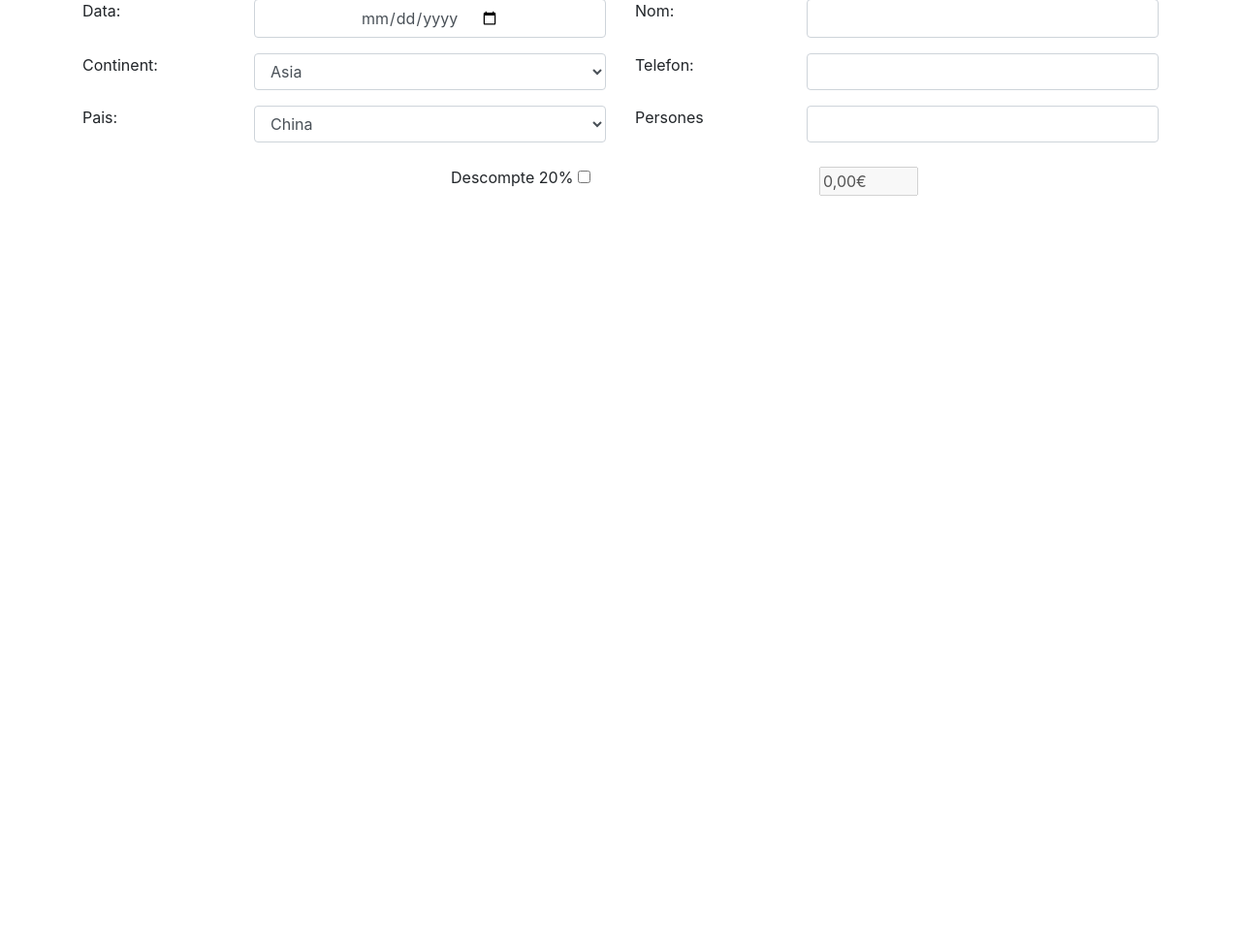
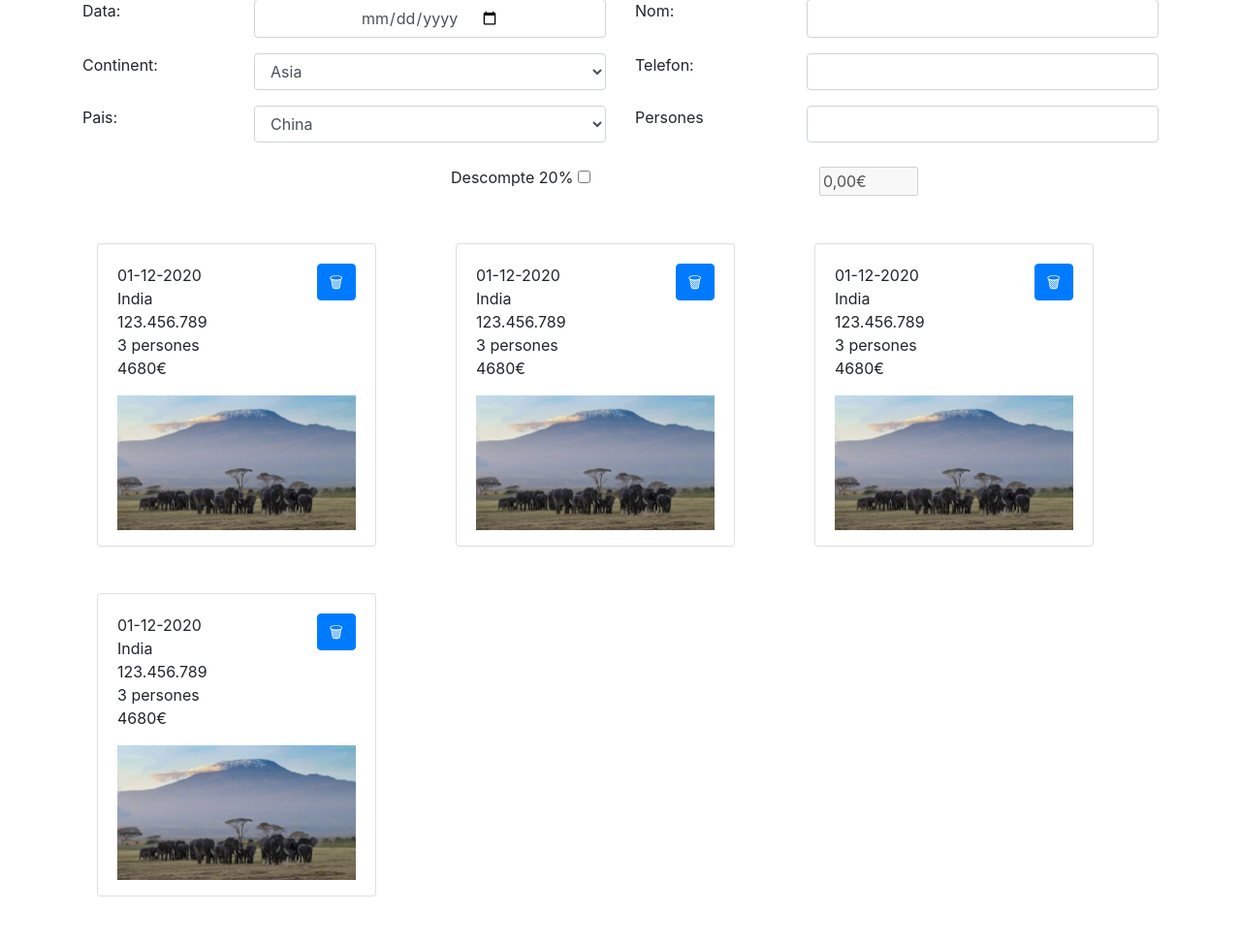
Before and after one commit to martinh118/M12_P1_Wonderfull_Travel, a PHP site: page / in a window 1280 px wide. Shown: the part 180-1153 px from the top of the page at 97% size. Before the commit the page ends 382 px from the top, so only its background shows below. Run offline with PHP 8.4, Linux system fonts and the light colour scheme.

Commit message:
front: creada seccio de reserves ja existents. Afegint elements "card" de bootstrap 4 amb alguns estils inline personalitzats.

```diff
--- a/vista/index.php
+++ b/vista/index.php
@@ -24,7 +24,7 @@
             <h3>Wonderfull Land</h3>
         </div>
         <div class="row justify-content-center mt-2">
-                <div id="data"></div>
+            <div id="data"></div>
         </div>
         <form action="#" class="mt-4">
             <div class="row">
@@ -78,6 +78,71 @@
                 </div>
             </div>
         </form>
+        <div class="container pt-5"><!--  contenidor de reserves -->
+            <div class="row">
+                <div class="col-sm mb-5">
+                    <div class="card" style="width: 18rem;">
+                        <div class="card-body position-relative pb-0">
+                            <ul class="list-unstyled">
+                                <li>01-12-2020</li>
+                                <li>India</li>
+                                <li>123.456.789</li>
+                                <li>3 persones</li>
+                                <li>4680€</li>
+                            </ul>
+                            <a href="#" class="btn btn-primary position-absolute" style="top:1.25rem; right:1.25rem;">🗑</a>
+                        </div>
+                        <img class="card-img-top pb-3" src="../source/optimizadas/africa/kenia/kenia_peq.webp" style="padding-left:1.25rem; padding-right:1.25rem" alt="Card image cap">
+                    </div>
+                </div>
+                <div class="col-sm mb-5">
+                    <div class="card" style="width: 18rem;">
+                        <div class="card-body position-relative pb-0">
+                            <ul class="list-unstyled">
+                                <li>01-12-2020</li>
+                                <li>India</li>
+                                <li>123.456.789</li>
+                                <li>3 persones</li>
+                                <li>4680€</li>
+                            </ul>
+                            <a href="#" class="btn btn-primary position-absolute" style="top:1.25rem; right:1.25rem;">🗑</a>
+                        </div>
+                        <img class="card-img-top pb-3" src="../source/optimizadas/africa/kenia/kenia_peq.webp" style="padding-left:1.25rem; padding-right:1.25rem" alt="Card image cap">
+                    </div>
+                </div>
+                <div class="col-sm mb-5">
+                    <div class="card" style="width: 18rem;">
+                        <div class="card-body position-relative pb-0">
+                            <ul class="list-unstyled">
+                                <li>01-12-2020</li>
+                                <li>India</li>
+                                <li>123.456.789</li>
+                                <li>3 persones</li>
+                                <li>4680€</li>
+                            </ul>
+                            <a href="#" class="btn btn-primary position-absolute" style="top:1.25rem; right:1.25rem;">🗑</a>
+                        </div>
+                        <img class="card-img-top pb-3" src="../source/optimizadas/africa/kenia/kenia_peq.webp" style="padding-left:1.25rem; padding-right:1.25rem" alt="Card image cap">
+                    </div>
+                </div>
+                <div class="col-sm mb-5">
+                    <div class="card" style="width: 18rem;">
+                        <div class="card-body position-relative pb-0">
+                            <ul class="list-unstyled">
+                                <li>01-12-2020</li>
+                                <li>India</li>
+                                <li>123.456.789</li>
+                                <li>3 persones</li>
+                                <li>4680€</li>
+                            </ul>
+                            <a href="#" class="btn btn-primary position-absolute" style="top:1.25rem; right:1.25rem;">🗑</a>
+                        </div>
+                        <img class="card-img-top pb-3" src="../source/optimizadas/africa/kenia/kenia_peq.webp" style="padding-left:1.25rem; padding-right:1.25rem" alt="Card image cap">
+                    </div>
+                </div>
+            </div>
+        </div>
     </div>
 </body>
+
 </html>
```
